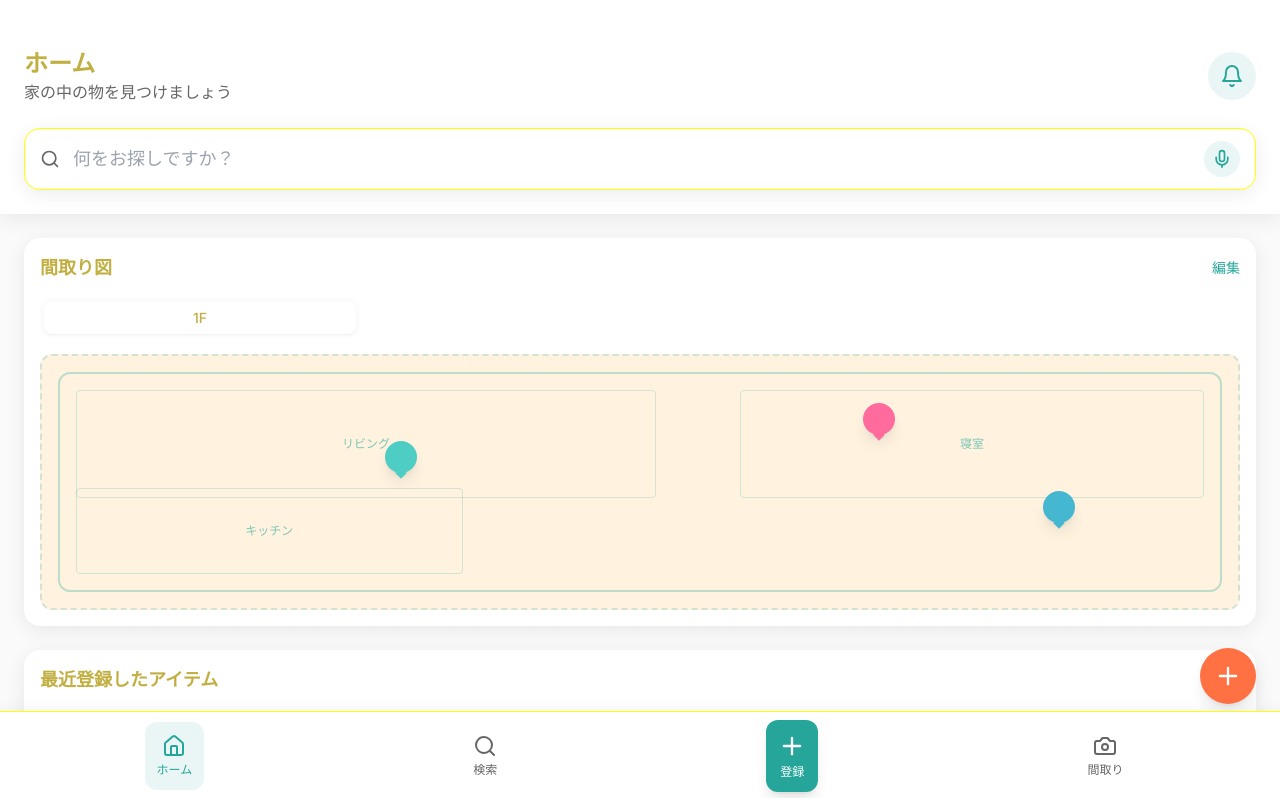
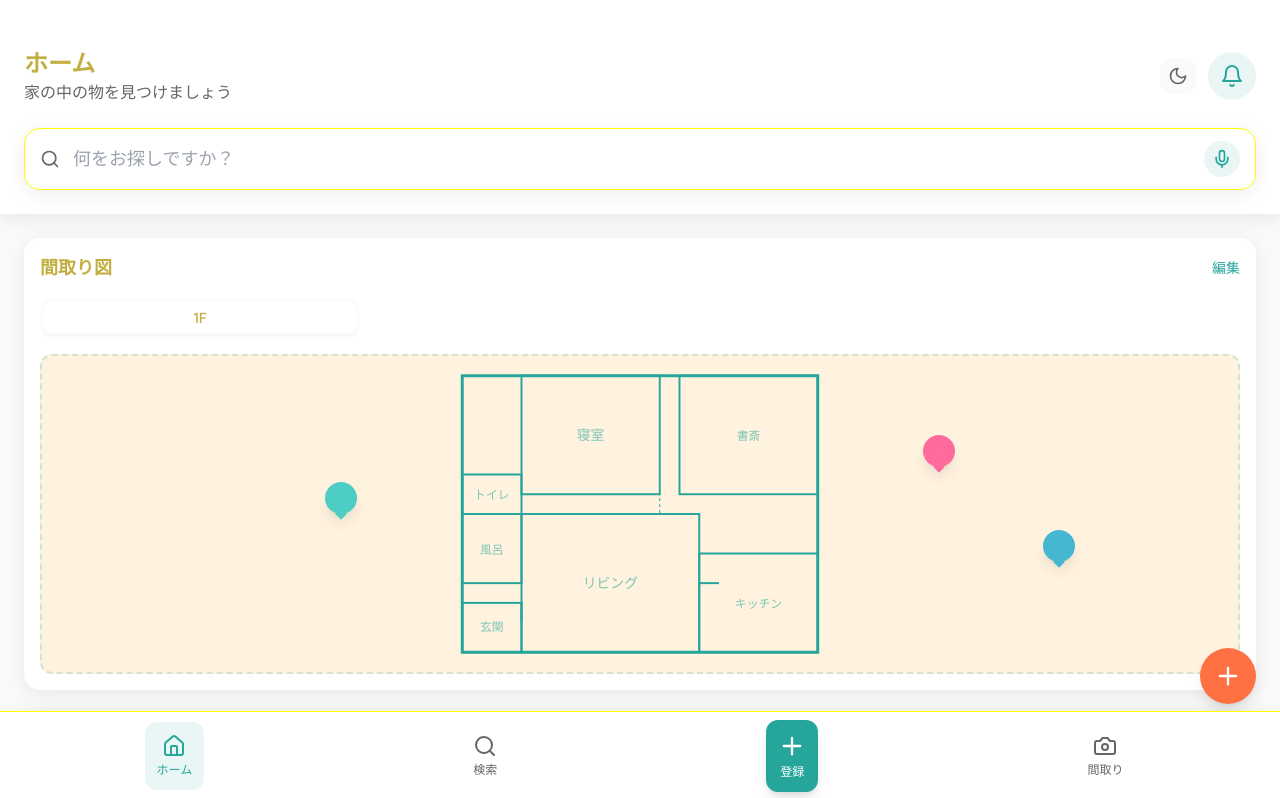
Before and after one commit to flumany/tidying-up-app, a React (Vite) app: page / in a window 1280 px wide. Shown: the top 798 px of the page. Built offline with nearby package versions, Linux system fonts and the light colour scheme.

Commit message:
feat: Add dark mode toggle and improve floor plan
- Added a dark mode toggle button (no functionality).
- Improved the floor plan's visual representation.

```diff
--- /dev/null
+++ b/src/components/DarkModeToggle.tsx
@@ -0,0 +1,19 @@
+
+import React from 'react';
+import { Moon } from 'lucide-react';
+
+const DarkModeToggle: React.FC = () => {
+  return (
+    <button
+      className="p-2 rounded-lg bg-muted hover:bg-muted/80 transition-smooth"
+      onClick={() => {
+        // ダークモード機能は未実装
+        console.log('ダークモードボタンが押されました');
+      }}
+    >
+      <Moon size={20} className="text-muted-foreground" />
+    </button>
+  );
+};
+
+export default DarkModeToggle;
--- a/src/pages/Home.tsx
+++ b/src/pages/Home.tsx
@@ -1,8 +1,10 @@
+
 import React, { useState, useRef } from 'react';
 import SearchBar from '../components/SearchBar';
 import ItemPin from '../components/ItemPin';
 import QuickAccessCard from '../components/QuickAccessCard';
 import NotificationCenter from '../components/NotificationCenter';
+import DarkModeToggle from '../components/DarkModeToggle';
 import { Tabs, TabsList, TabsTrigger, TabsContent } from '../components/ui/tabs';
 import { Item } from '../types';
 import { Plus } from 'lucide-react';
@@ -24,7 +26,7 @@ const Home: React.FC = () => {
       room: 'living',
       images: [],
       tags: ['重要書類', '旅行'],
-      coordinates: { x: 30, y: 40 },
+      coordinates: { x: 25, y: 45 },
       lastAccessed: new Date(),
       createdAt: new Date()
     },
@@ -36,7 +38,7 @@ const Home: React.FC = () => {
       room: 'bedroom',
       images: [],
       tags: ['冬物', 'アウター'],
-      coordinates: { x: 70, y: 25 },
+      coordinates: { x: 75, y: 30 },
       lastAccessed: new Date(),
       createdAt: new Date()
     },
@@ -78,6 +80,7 @@ const Home: React.FC = () => {
             <p className="text-muted-foreground">家の中の物を見つけましょう</p>
           </div>
           <div className="flex items-center space-x-3">
+            <DarkModeToggle />
             <NotificationCenter />
           </div>
         </div>
@@ -110,23 +113,49 @@ const Home: React.FC = () => {
             <TabsContent value="1f">
               <div
                 ref={floorPlanRef}
-                className="relative w-full h-64 bg-warm-beige rounded-xl border-2 border-dashed border-primary/20 overflow-hidden"
+                className="relative w-full h-80 bg-warm-beige rounded-xl border-2 border-dashed border-primary/20 overflow-hidden"
               >
-                {/* シンプルな間取り図の背景 */}
-                <div className="absolute inset-4 border-2 border-primary/30 rounded-lg">
-                  {/* リビングエリア */}
-                  <div className="absolute top-4 left-4 w-1/2 h-1/2 border border-primary/20 rounded flex items-center justify-center">
-                    <span className="text-xs text-primary/60">リビング</span>
-                  </div>
-                  {/* 寝室エリア */}
-                  <div className="absolute top-4 right-4 w-2/5 h-1/2 border border-primary/20 rounded flex items-center justify-center">
-                    <span className="text-xs text-primary/60">寝室</span>
-                  </div>
-                  {/* キッチンエリア */}
-                  <div className="absolute bottom-4 left-4 w-1/3 h-2/5 border border-primary/20 rounded flex items-center justify-center">
-                    <span className="text-xs text-primary/60">キッチン</span>
-                  </div>
-                </div>
+                {/* より現実的な間取り図 */}
+                <svg className="absolute inset-0 w-full h-full" viewBox="0 0 400 320">
+                  {/* 外壁 */}
+                  <rect x="20" y="20" width="360" height="280" fill="none" stroke="#26A69A" strokeWidth="3"/>
+
+                  {/* 玄関 */}
+                  <rect x="20" y="250" width="60" height="50" fill="none" stroke="#26A69A" strokeWidth="2"/>
+                  <text x="50" y="278" textAnchor="middle" className="text-xs fill-primary/60">玄関</text>
+
+                  {/* リビング・ダイニング */}
+                  <rect x="80" y="160" width="180" height="140" fill="none" stroke="#26A69A" strokeWidth="2"/>
+                  <text x="170" y="235" textAnchor="middle" className="text-sm fill-primary/60">リビング</text>
+
+                  {/* キッチン */}
+                  <rect x="260" y="200" width="120" height="100" fill="none" stroke="#26A69A" strokeWidth="2"/>
+                  <text x="320" y="255" textAnchor="middle" className="text-xs fill-primary/60">キッチン</text>
+
+                  {/* 寝室1 */}
+                  <rect x="80" y="20" width="140" height="120" fill="none" stroke="#26A69A" strokeWidth="2"/>
+                  <text x="150" y="85" textAnchor="middle" className="text-sm fill-primary/60">寝室</text>
+
+                  {/* 寝室2/書斎 */}
+                  <rect x="240" y="20" width="140" height="120" fill="none" stroke="#26A69A" strokeWidth="2"/>
+                  <text x="310" y="85" textAnchor="middle" className="text-xs fill-primary/60">書斎</text>
+
+                  {/* バスルーム */}
+                  <rect x="20" y="160" width="60" height="70" fill="none" stroke="#26A69A" strokeWidth="2"/>
+                  <text x="50" y="200" textAnchor="middle" className="text-xs fill-primary/60">風呂</text>
+
+                  {/* トイレ */}
+                  <rect x="20" y="120" width="60" height="40" fill="none" stroke="#26A69A" strokeWidth="2"/>
+                  <text x="50" y="145" textAnchor="middle" className="text-xs fill-primary/60">トイレ</text>
+
+                  {/* 廊下 */}
+                  <rect x="80" y="140" width="140" height="20" fill="none" stroke="#26A69A" strokeWidth="1" strokeDasharray="3,3"/>
+
+                  {/* ドア表示 */}
+                  <line x1="80" y1="250" x2="80" y2="270" stroke="#26A69A" strokeWidth="2"/>
+                  <line x1="150" y1="160" x2="170" y2="160" stroke="#26A69A" strokeWidth="2"/>
+                  <line x1="260" y1="230" x2="280" y2="230" stroke="#26A69A" strokeWidth="2"/>
+                </svg>
 
                 {/* アイテムピン */}
                 {sampleItems.map((item) => (
```
